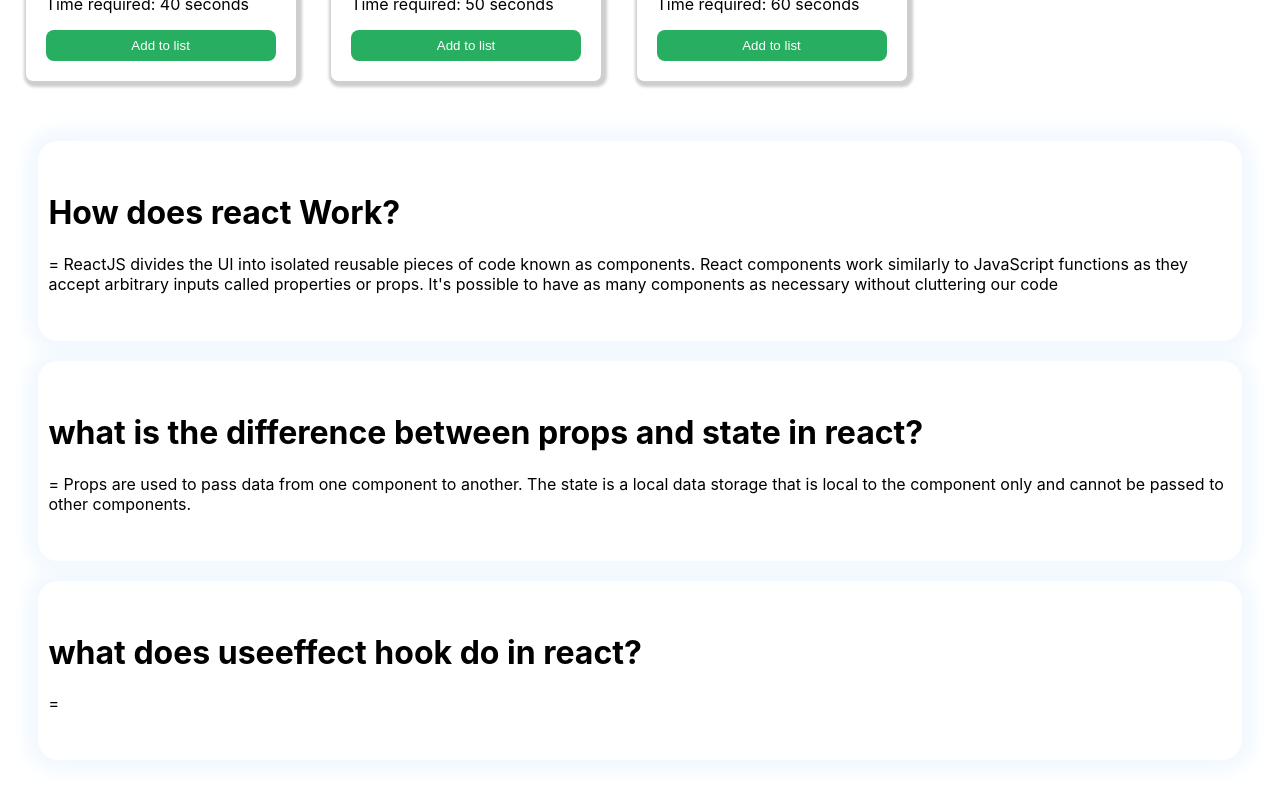
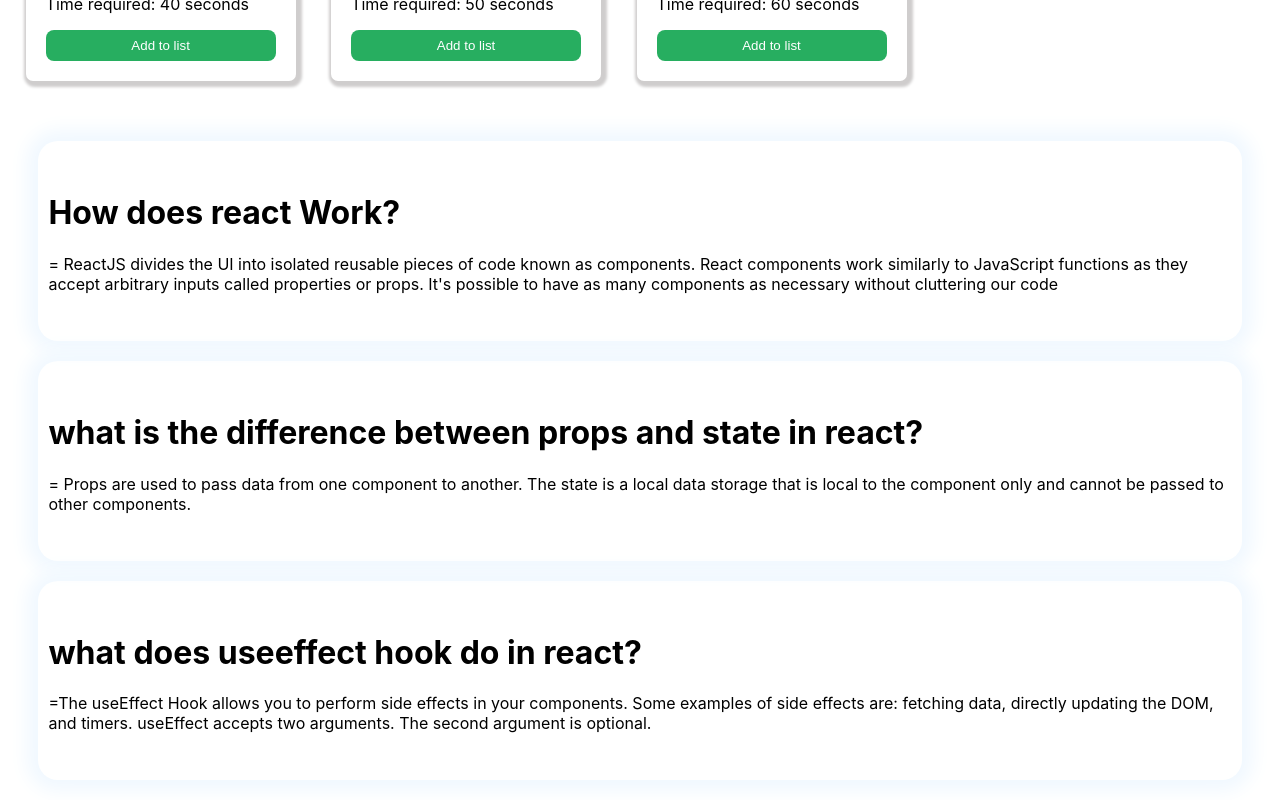
Before and after one commit to ariyanabdullah/Dhaka-GYM, a React (Create React App) app: page / in a window 1280 px wide. Shown: the part 850-1650 px from the top of the page. Built offline with nearby package versions, Linux system fonts and the light colour scheme.

Commit message:
third answer added

```diff
--- a/src/component/Question/Question.js
+++ b/src/component/Question/Question.js
@@ -14,7 +14,7 @@
               </div>
               <div className="first-question">
                 <h1>what does useeffect  hook do in react?</h1>
-                <p> = </p>
+                <p> =The useEffect Hook allows you to perform side effects in your components. Some examples of side effects are: fetching data, directly updating the DOM, and timers. useEffect accepts two arguments. The second argument is optional. </p>
               </div>
         </div>
     );
```
